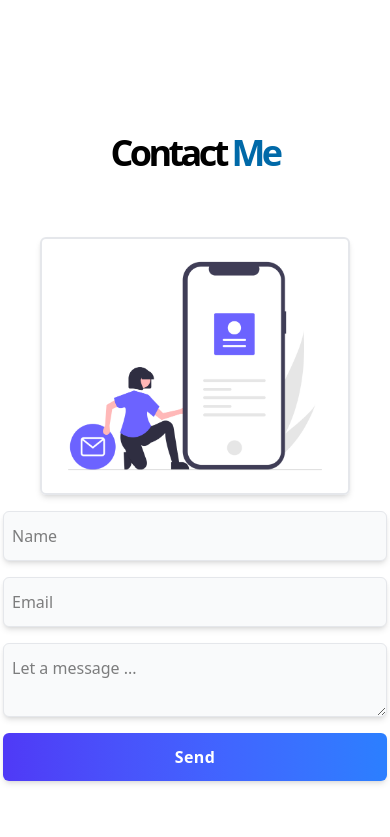
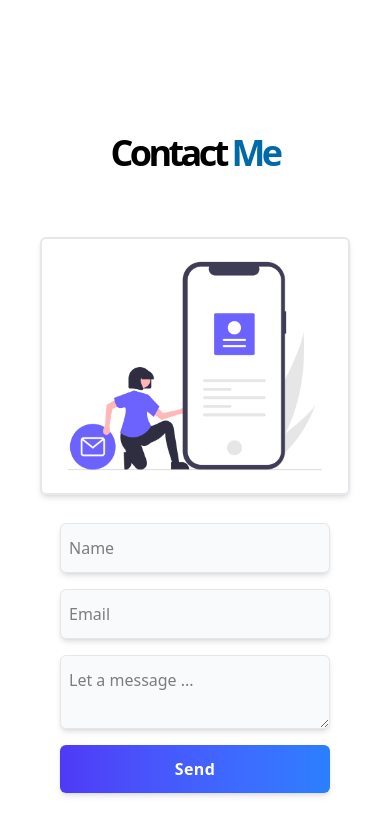
Before and after one commit to aymane197/portProject, a plain HTML site: page index.html in a window 390 px wide. Shown: the part 3947-4784 px from the top of the page. Drawn offline with nearby package versions, Linux system fonts and the light colour scheme.

Commit message:
a few modification

```diff
--- a/index.html
+++ b/index.html
@@ -128,12 +128,12 @@
         </section>
 
           <!--_________________Contact section___________________-->
-          <section id="contact" class="relative gap-4 md:gap-10 px-10 my-10 py-20 flex flex-col md:flex-row items-center justify-center">
+          <section id="contact" class="relative gap-4 md:gap-10 px-10 my-7 py-20 flex flex-col md:flex-row items-center justify-center">
              <h3 class="text-center absolute -tracking-widest font-extrabold text-black top-4 text-4xl transform  translate-x-1/2 right-1/2 ">Contact <span class="text-sky-700">Me</span></h3>
              <img class="w-full mt-10 md:w-[500px] shadow-md border-2 border-gray-200 p-2 rounded-md" src="img/contact img.png" alt="">
-              <form class="flex flex-col space-y-4" action="https://formspree.io/f/meozgzln" method="post">
-              <input name="name" class="bg-gray-50 w-96 shadow-md rounded-md py-3 pl-2 outline-blue-500 border-1 border-gray-200" type="text" placeholder="Name" required>
-              <input name="email" class="bg-gray-50 w-96 shadow-md rounded-md py-3 pl-2 outline-blue-500 border-1 border-gray-200" type="email" placeholder="Email" required>
+              <form class="flex w-full px-5 py-3 md:px-0 md:w-96 flex-col space-y-4" action="https://formspree.io/f/meozgzln" method="post">
+              <input name="name" class="bg-gray-50 w-full shadow-md rounded-md py-3 pl-2 outline-blue-500 border-1 border-gray-200" type="text" placeholder="Name" required>
+              <input name="email" class="bg-gray-50 w-full shadow-md rounded-md py-3 pl-2 outline-blue-500 border-1 border-gray-200" type="email" placeholder="Email" required>
               <textarea name="message" class="w-full bg-gray-50 shadow-md rounded-md py-3 pl-2 outline-blue-500 border-1 border-gray-200" name="" id="" placeholder="Let a message ..." required></textarea>
               <button type="submit" class="bg-gradient-to-r from-indigo-600 shadow-md cursor-pointer to-blue-500 w-full text-white font-bold tracking-wide py-3 rounded-md">Send</button>
               </form>
```
